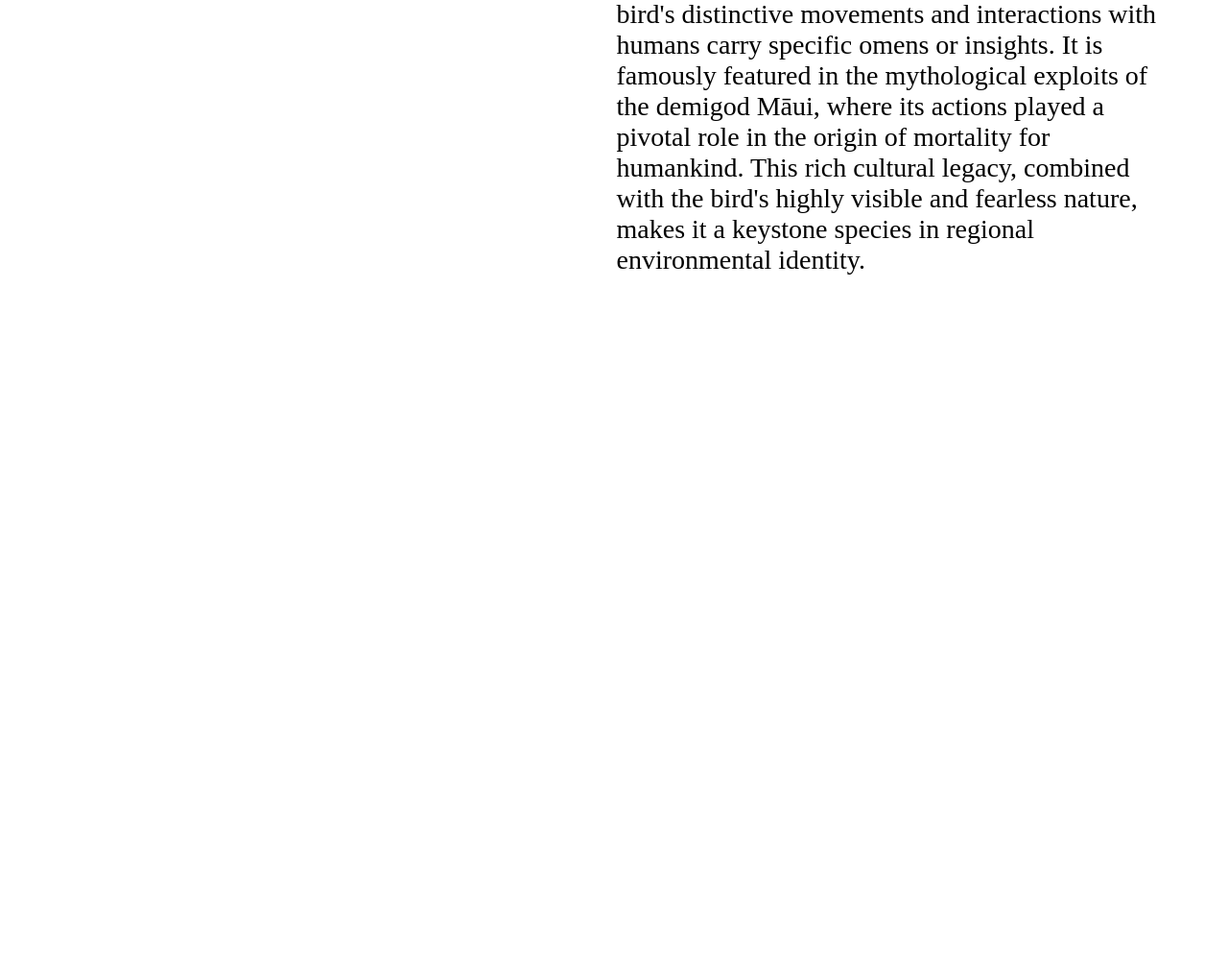
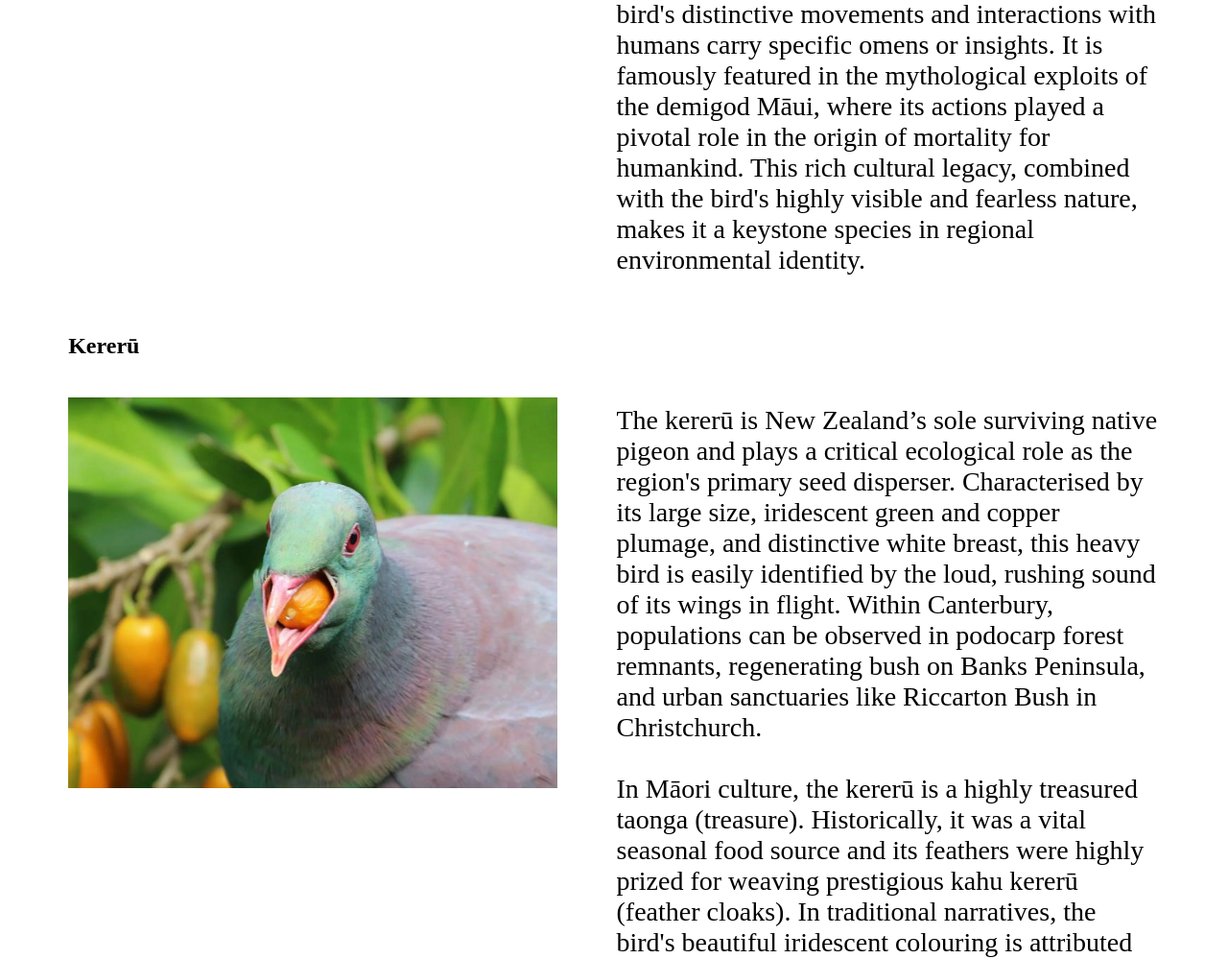
Before and after one commit to 24206BHS/WebsiteOutcome, a plain HTML site: page index.html in a window 1280 px wide. Shown: the part 1268-2267 px from the top of the page at 96% size. Before the commit the page ends 1563 px from the top, so only its background shows below. Drawn offline with Linux system fonts and the light colour scheme.

Commit message:
finished kererū

```diff
--- a/index.html
+++ b/index.html
@@ -25,5 +25,14 @@
             <br><br>In Māori tradition, the pīwakawaka holds deep cultural and spiritual significance. It is widely regarded as a messenger between the physical and spiritual realms. In traditional oral narratives, the bird's distinctive movements and interactions with humans carry specific omens or insights. It is famously featured in the mythological exploits of the demigod Māui, where its actions played a pivotal role in the origin of mortality for humankind. This rich cultural legacy, combined with the bird's highly visible and fearless nature, makes it a keystone species in regional environmental identity.
         </div>
     </section>
+    <section class = "two-column">
+        <div class="image">
+            <h1>Kererū</h1>
+            <img src="./images/kererū.webp" alt="Kererū">
+        </div>
+        <div class="info">
+            The kererū is New Zealand’s sole surviving native pigeon and plays a critical ecological role as the region's primary seed disperser. Characterised by its large size, iridescent green and copper plumage, and distinctive white breast, this heavy bird is easily identified by the loud, rushing sound of its wings in flight. Within Canterbury, populations can be observed in podocarp forest remnants, regenerating bush on Banks Peninsula, and urban sanctuaries like Riccarton Bush in Christchurch.<br><br>In Māori culture, the kererū is a highly treasured taonga (treasure). Historically, it was a vital seasonal food source and its feathers were highly prized for weaving prestigious kahu kererū (feather cloaks). In traditional narratives, the bird's beautiful iridescent colouring is attributed to the demigod Māui, who hid his mother's skirt to delay her, later transforming himself into a pigeon wearing the garment to follow her into the underworld. Because the kererū is the only remaining native bird with a gape large enough to swallow the large fruit of key native trees like karaka, tawa, and taraire, its presence is fundamental to the long-term survival of Canterbury's indigenous forests.
+        </div>
+    </section>
 </body>
 </html>
```
